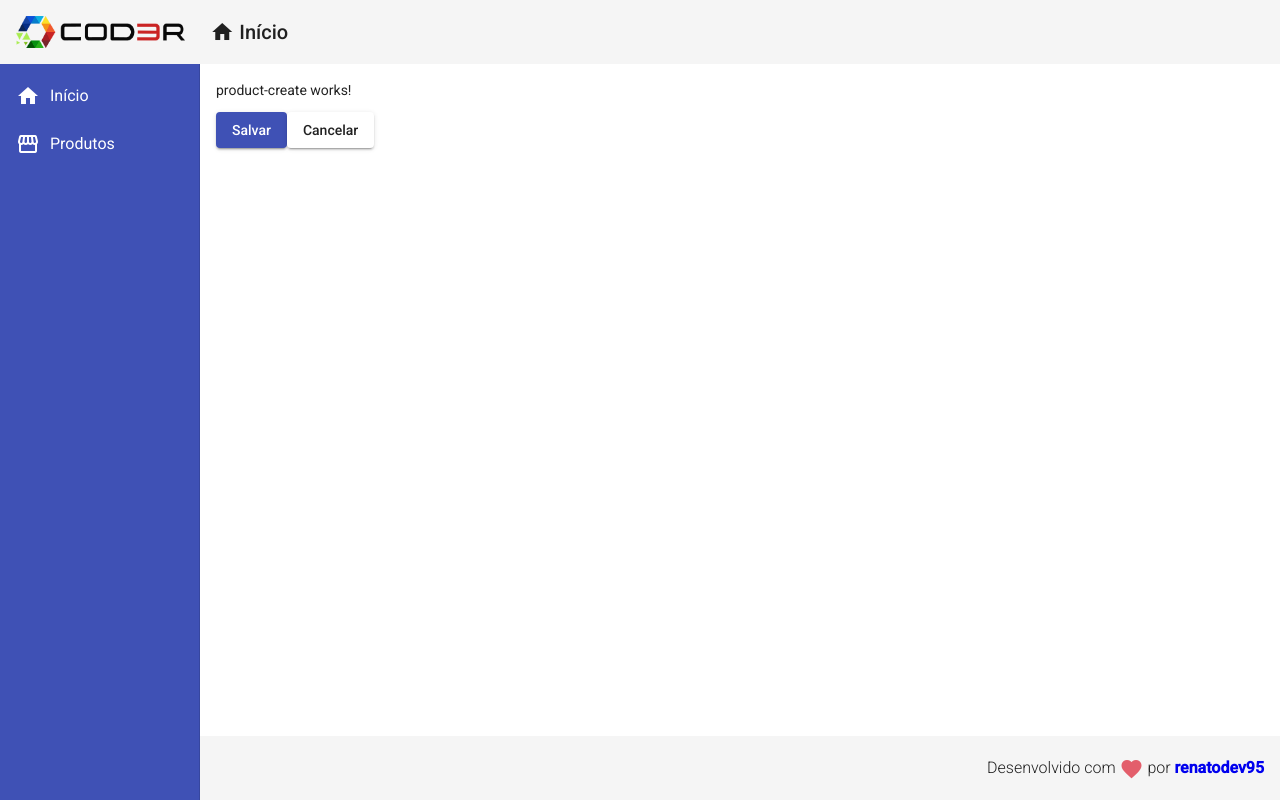
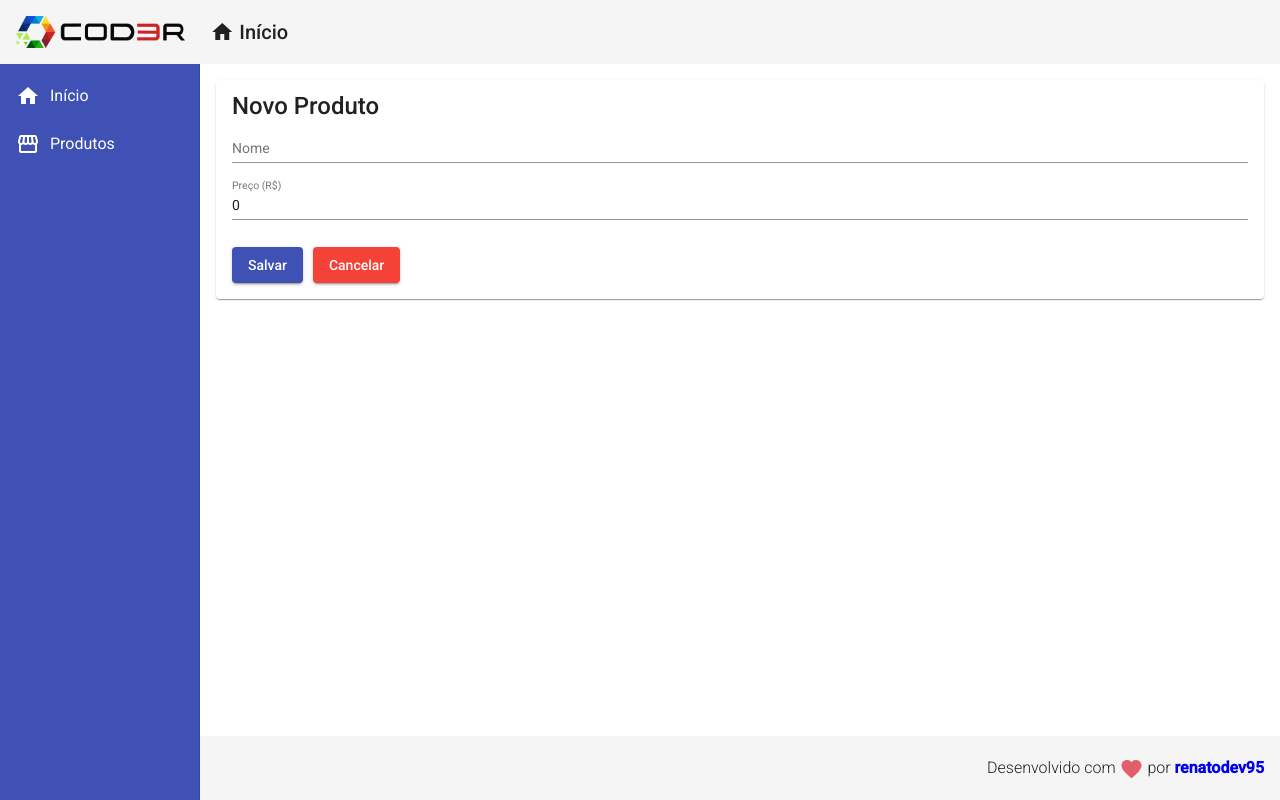
Before and after one commit to renatodev95/cod3r-angular, an Angular app in the folder frontend/: page /products/create in a window 1280 px wide. Built offline with nearby package versions, Linux system fonts and the light colour scheme.

Commit message:
criacao do formulario para cadastro de produtos (salvando dados no componente a partir do formulario) e uso do TwoAwayDataBinding

```diff
--- a/frontend/src/app/components/product/product-create/product-create.component.css
+++ b/frontend/src/app/components/product/product-create/product-create.component.css
@@ -0,0 +1,8 @@
+form {
+    display: flex;
+    flex-direction: column;
+}
+
+button {
+    margin: 10px 10px 0px 0px;
+}
--- a/frontend/src/app/components/product/product-create/product-create.component.html
+++ b/frontend/src/app/components/product/product-create/product-create.component.html
@@ -1,8 +1,19 @@
-<p>product-create works!</p>
-
-<button mat-raised-button (click)="createProduct()" color="primary">
-    Salvar
-</button>
-<button mat-raised-button (click)="cancel()" color="danger">
-    Cancelar
-</button>
+<mat-card>
+    <mat-card-title>Novo Produto</mat-card-title>
+    <form>
+        <mat-form-field>
+            <input matInput placeholder="Nome"
+                [(ngModel)]="product.name" name="name">
+        </mat-form-field>
+        <mat-form-field>
+            <input matInput placeholder="Preço (R$)"
+                [(ngModel)]="product.price" name="price">
+        </mat-form-field>
+    </form>
+    <button mat-raised-button (click)="createProduct()" color="primary">
+        Salvar
+    </button>
+    <button mat-raised-button (click)="cancel()" color="warn">
+        Cancelar
+    </button>
+</mat-card>
```
Also changed, not shown: frontend/src/app/app.module.ts (+7 -2 lines), 1 other file (tests, documents, lock files or other folders).
